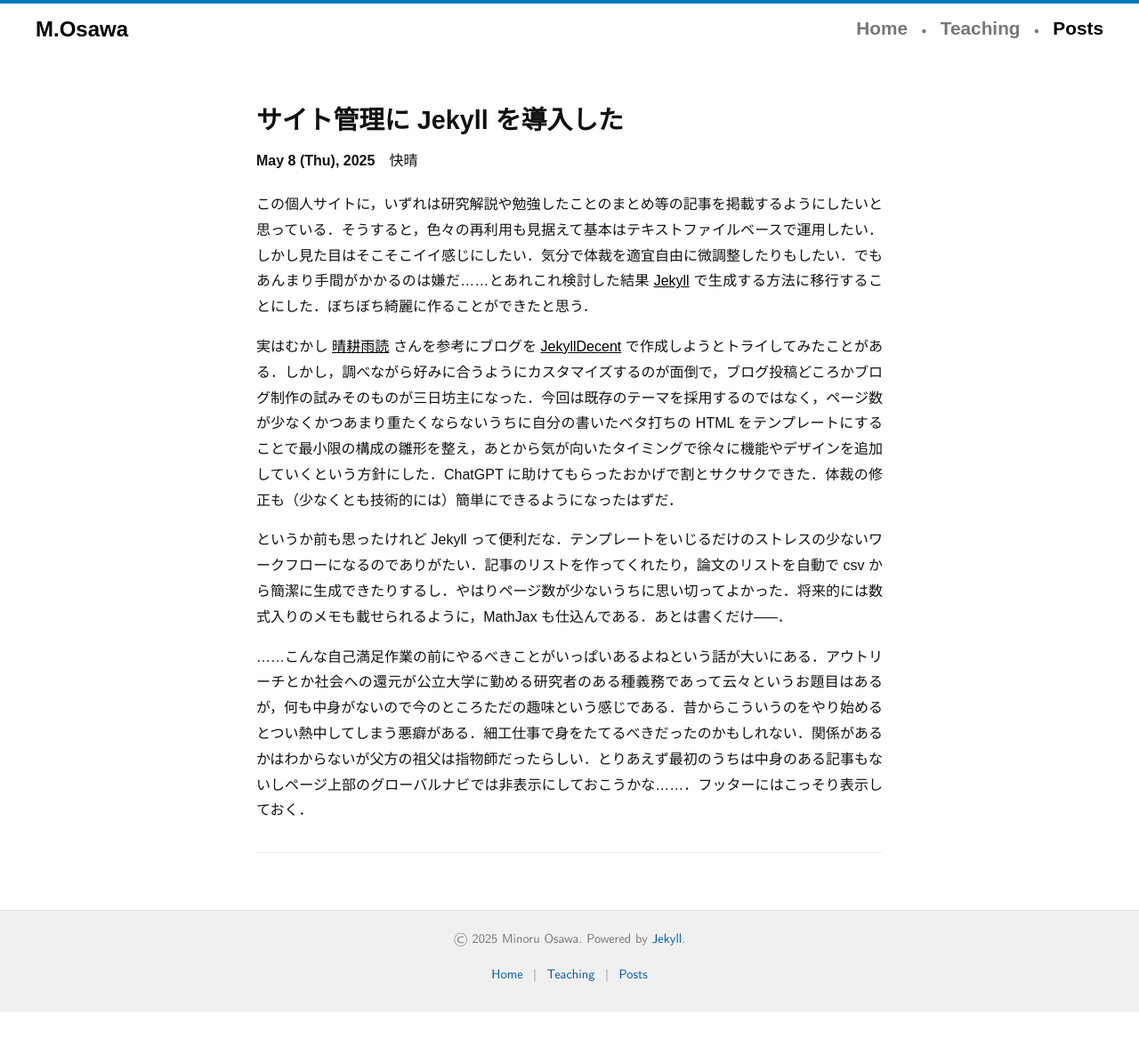
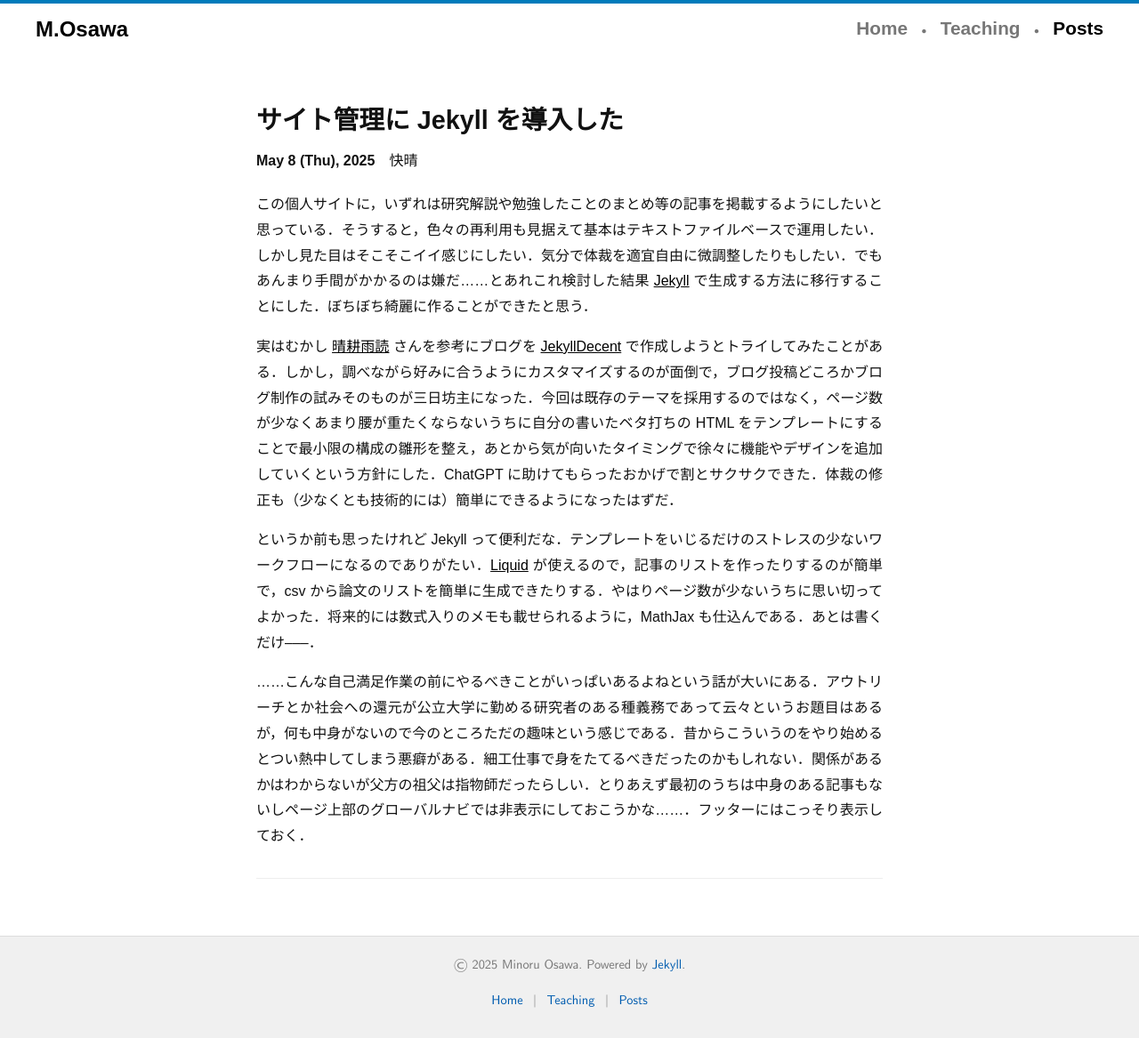
Before and after one commit to mino-osawa/mino-osawa.github.io, a Jekyll site: the page built from _posts/2025-05-08-migrate-to-jekyll.markdown, in a window 1280 px wide. Shown: the whole page at 89% size. Built offline with Jekyll 4.4.1, drawn with Linux system fonts in a browser that asks for light colours; some web fonts are replaced; before the commit the page ends 1138 px from its top, so only the background shows below that.

Commit message:
minor fix

```diff
--- a/_posts/2025-05-08-migrate-to-jekyll.markdown
+++ b/_posts/2025-05-08-migrate-to-jekyll.markdown
@@ -8,8 +8,8 @@ misc: 快晴
 
 この個人サイトに，いずれは研究解説や勉強したことのまとめ等の記事を掲載するようにしたいと思っている．そうすると，色々の再利用も見据えて基本はテキストファイルベースで運用したい．しかし見た目はそこそこイイ感じにしたい．気分で体裁を適宜自由に微調整したりもしたい．でもあんまり手間がかかるのは嫌だ……とあれこれ検討した結果 [Jekyll](https://jekyllrb.com/) で生成する方法に移行することにした．ぼちぼち綺麗に作ることができたと思う．
 
-実はむかし [晴耕雨読](https://tex2e.github.io/blog/) さんを参考にブログを [JekyllDecent](https://jwillmer.github.io/jekyllDecent/) で作成しようとトライしてみたことがある．しかし，調べながら好みに合うようにカスタマイズするのが面倒で，ブログ投稿どころかブログ制作の試みそのものが三日坊主になった．今回は既存のテーマを採用するのではなく，ページ数が少なくかつあまり重たくならないうちに自分の書いたベタ打ちの HTML をテンプレートにすることで最小限の構成の雛形を整え，あとから気が向いたタイミングで徐々に機能やデザインを追加していくという方針にした．ChatGPT に助けてもらったおかげで割とサクサクできた．体裁の修正も（少なくとも技術的には）簡単にできるようになったはずだ．
+実はむかし [晴耕雨読](https://tex2e.github.io/blog/) さんを参考にブログを [JekyllDecent](https://jwillmer.github.io/jekyllDecent/) で作成しようとトライしてみたことがある．しかし，調べながら好みに合うようにカスタマイズするのが面倒で，ブログ投稿どころかブログ制作の試みそのものが三日坊主になった．今回は既存のテーマを採用するのではなく，ページ数が少なくあまり腰が重たくならないうちに自分の書いたベタ打ちの HTML をテンプレートにすることで最小限の構成の雛形を整え，あとから気が向いたタイミングで徐々に機能やデザインを追加していくという方針にした．ChatGPT に助けてもらったおかげで割とサクサクできた．体裁の修正も（少なくとも技術的には）簡単にできるようになったはずだ．
 
-というか前も思ったけれど Jekyll って便利だな．テンプレートをいじるだけのストレスの少ないワークフローになるのでありがたい．記事のリストを作ってくれたり，論文のリストを自動で csv から簡潔に生成できたりするし．やはりページ数が少ないうちに思い切ってよかった．将来的には数式入りのメモも載せられるように，MathJax も仕込んである．あとは書くだけ–––．
+というか前も思ったけれど Jekyll って便利だな．テンプレートをいじるだけのストレスの少ないワークフローになるのでありがたい．[Liquid](https://shopify.github.io/liquid/) が使えるので，記事のリストを作ったりするのが簡単で，csv から論文のリストを簡単に生成できたりする．やはりページ数が少ないうちに思い切ってよかった．将来的には数式入りのメモも載せられるように，MathJax も仕込んである．あとは書くだけ–––．
 
 ……こんな自己満足作業の前にやるべきことがいっぱいあるよねという話が大いにある．アウトリーチとか社会への還元が公立大学に勤める研究者のある種義務であって云々というお題目はあるが，何も中身がないので今のところただの趣味という感じである．昔からこういうのをやり始めるとつい熱中してしまう悪癖がある．細工仕事で身をたてるべきだったのかもしれない．関係があるかはわからないが父方の祖父は指物師だったらしい．とりあえず最初のうちは中身のある記事もないしページ上部のグローバルナビでは非表示にしておこうかな……．フッターにはこっそり表示しておく．
```
